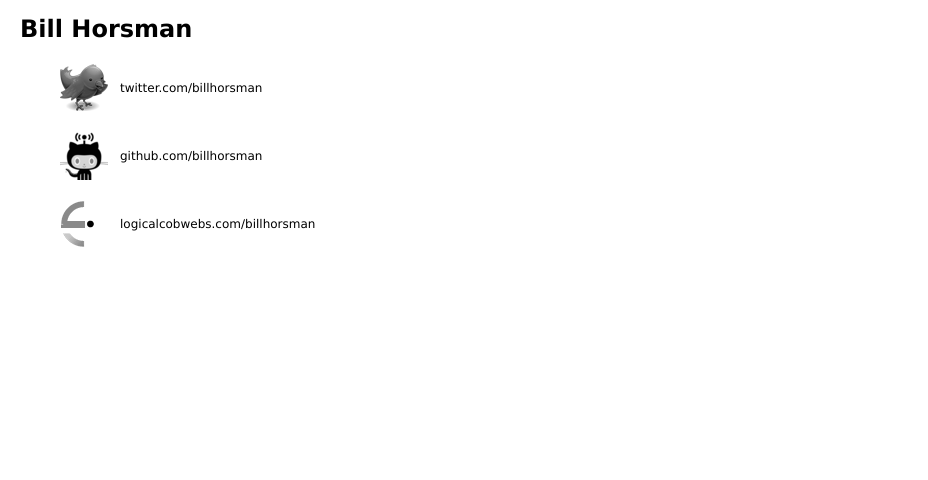
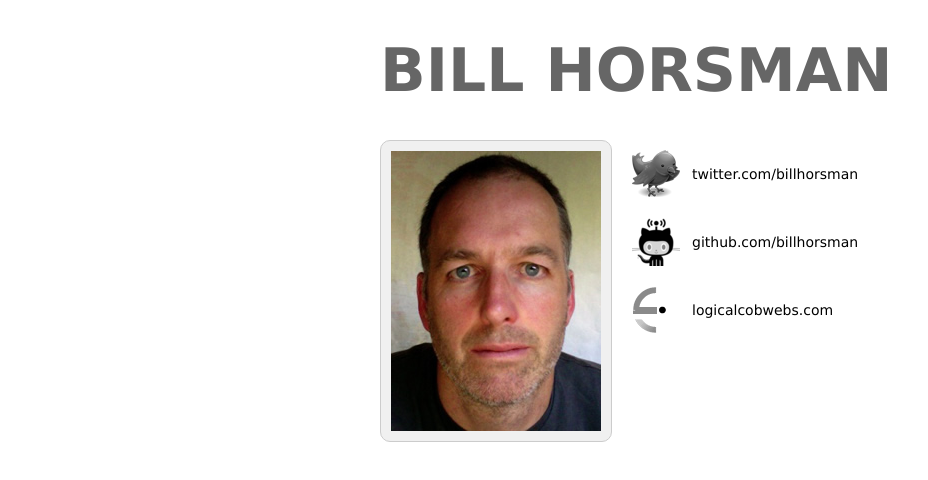
Before and after one commit to billhorsman/billhorsman.github.com, a plain HTML site: page index.html in a window 1280 px wide. Shown: the whole page, without its empty margins (0-928 px from the left). Drawn offline with Linux system fonts and the light colour scheme.

Commit message:
A little more.

```diff
--- a/default.css
+++ b/default.css
@@ -1,7 +1,22 @@
 body {
   backround: white;
-  font: normal normal normal 12px/18px "Lucida Grande", "Lucida Sans Unicode", Verdana, Arial, sans-serif;
-  margin: 20px;
+  font: normal normal normal 14px/18px "Lucida Grande", "Lucida Sans Unicode", Verdana, Arial, sans-serif;
+  margin: 40px 20px;
+  text-align: center;
+}
+div.page {
+  margin: 0 auto;
+  text-align: left;
+  width: 520px;
+}
+h1 {
+  color: #666;
+  font-size: 60px;
+  line-height: 60px;
+  text-transform: uppercase;
+}
+ul {
+  margin: 0 0 0 212px;
 }
 li {
   list-style: none;
@@ -13,6 +28,15 @@ a {
 }
 a:hover {
   color: blue;
+}
+img {
+  background: #f0f0f0;
+  border: 1px solid #ccc;
+  border-radius: 10px;
+  -webkit-border-radius: 10px;
+  -moz-border-radius: 10px;
+  float: left;
+  padding: 10px;
 }
 li a {
   display: block;
--- a/index.html
+++ b/index.html
@@ -1,15 +1,18 @@
 <!DOCTYPE html>
 <html>
   <head>
-    <meta charset='utf-8'>
+    <meta charset='utf-8'/>
     <link href="default.css" media="screen" rel="stylesheet" type="text/css" />
   </head>
   <body>
-    <h1>Bill Horsman</h1>
-    <ul>
-      <li class="twitter"><a href="http://twitter.com/#!/billhorsman">twitter.com/billhorsman</a></li>
-      <li class="github"><a href="http://github.com/billhorsman">github.com/billhorsman</a></li>
-      <li class="cobwebs"><a href="http://www.logicalcobwebs.com/billhorsman">logicalcobwebs.com/billhorsman</a></li>
-    </ul>
+    <div class="page">
+      <h1>Bill Horsman</h1>
+      <img src="bill_horsman.jpg" width="210" height="280" alt="Bill Horsman"/>
+      <ul>
+        <li class="twitter"><a href="http://twitter.com/#!/billhorsman" title="Twitter">twitter.com/billhorsman</a></li>
+        <li class="github"><a href="http://github.com/billhorsman" title="GitHub">github.com/billhorsman</a></li>
+        <li class="cobwebs"><a href="http://www.logicalcobwebs.com/billhorsman" title="Website">logicalcobwebs.com</a></li>
+      </ul>
+    </div>
   </body>
 </html>
```
Also changed, not shown: bill_horsman.jpg (added).
